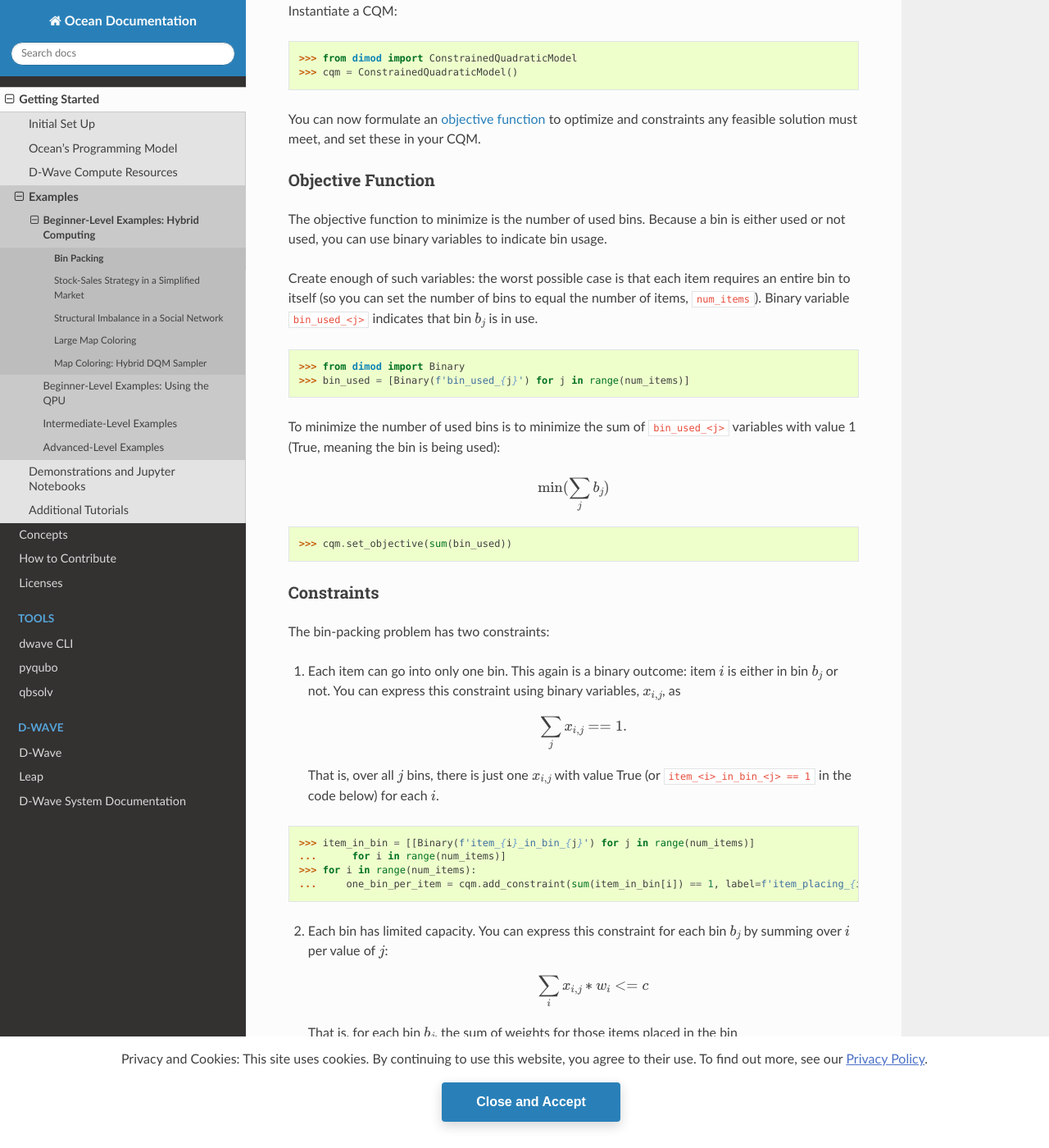
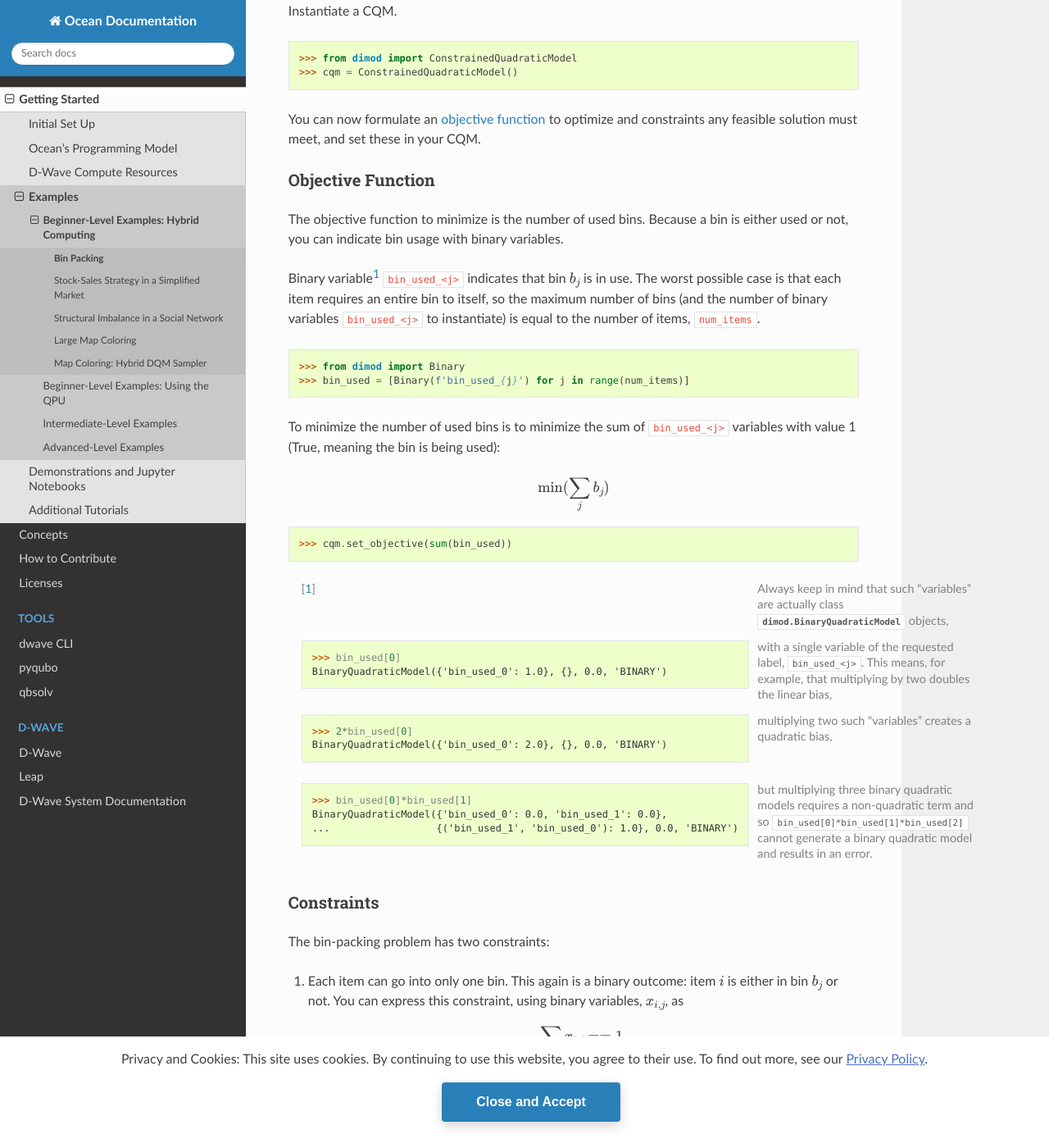
Before and after one commit to dwavesystems/dwave-ocean-sdk, a Sphinx documentation site: the page built from docs/examples/hybrid_cqm_binpacking.rst, in a window 1280 px wide and 1400 px high, scrolled down 1212 px. Shown: the whole window at 82% size. Built offline with Sphinx 7.4.7 and the Read the Docs theme 2.0.0, drawn with Linux system fonts in a browser that asks for light colours; pages that are not in the unit, such as notebooks, are missing from menus; the version number could not be read and is left out; some of the changed text lies outside the part shown.

Commit message:
CQM bin-packing example: edit

```diff
--- a/docs/examples/hybrid_cqm_binpacking.rst
+++ b/docs/examples/hybrid_cqm_binpacking.rst
@@ -6,12 +6,13 @@
 
 This example solves the known hard problem of
 `bin packing <https://en.wikipedia.org/wiki/Bin_packing_problem>`_ to demonstrate
-using Leap's hybrid :term:`CQM` solver on a constrained problem with binary variables.
+using a `Leap <https://cloud.dwavesys.com/leap/>`_ hybrid :term:`CQM` solver on
+a constrained problem with binary variables.
 
-The bin-packing problem is to assign each item, :math:`i`, in a collection of
-items with differing weights, :math:`w_i`, to one of a number of bins, :math:`b_j`,
-with limited capacity, :math:`c`, in such a way as to minimize the number of
-bins used.
+The bin-packing problem is to pack into a number of bins of limited capacity,
+:math:`c`, a collection of items. Each item, :math:`i`, with weight,
+:math:`w_i`, should be assigned to bin, :math:`b_j`, in such a way as to
+minimize the number of bins used.
 
 Example Requirements
 ====================
@@ -22,7 +23,7 @@
   in :ref:`sapi_access`.
 * Ocean tools :doc:`dwave-system </docs_system/sdk_index>` and
   :doc:`dimod </docs_dimod/sdk_index>`.
-* :std:doc:`NumPy <numpy:index>` for some mathematical calculations.
+* The :std:doc:`NumPy <numpy:index>` math package for some calculations.
 
 .. example-requirements-start-marker
 
@@ -63,7 +64,7 @@
 ...       sum(weights), bin_capacity))
 Problem: pack a total weight of 77 into bins of capacity 51.
 
-Instantiate a CQM:
+Instantiate a CQM.
 
 >>> from dimod import ConstrainedQuadraticModel
 >>> cqm = ConstrainedQuadraticModel()
@@ -75,12 +76,12 @@
 ------------------
 
 The objective function to minimize is the number of used bins. Because a bin
-is either used or not used, you can use binary variables to indicate bin usage.
+is either used or not, you can indicate bin usage with binary variables.
 
-Create enough of such variables: the worst possible case is that each item
-requires an entire bin to itself (so you can set the number of bins to equal
-the number of items, :code:`num_items`). Binary variable :code:`bin_used_<j>`
-indicates that bin :math:`b_j` is in use.
+Binary variable\ [#]_ :code:`bin_used_<j>` indicates that bin :math:`b_j` is in use.
+The worst possible case is that each item requires an entire bin to itself, so
+the maximum number of bins (and the number of binary variables :code:`bin_used_<j>`
+to instantiate) is equal to the number of items, :code:`num_items`.
 
 >>> from dimod import Binary
 >>> bin_used = [Binary(f'bin_used_{j}') for j in range(num_items)]
@@ -95,13 +96,38 @@
 
 >>> cqm.set_objective(sum(bin_used))
 
+.. [#]
+
+   Always keep in mind that such "variables" are actually
+   class :class:`dimod.BinaryQuadraticModel` objects,
+
+   >>> bin_used[0]
+   BinaryQuadraticModel({'bin_used_0': 1.0}, {}, 0.0, 'BINARY')
+
+   with a single variable of the requested label, :code:`bin_used_<j>`. This
+   means, for example, that multiplying by two doubles the linear bias,
+
+   >>> 2*bin_used[0]
+   BinaryQuadraticModel({'bin_used_0': 2.0}, {}, 0.0, 'BINARY')
+
+   multiplying two such "variables" creates a quadratic bias,
+
+   >>> bin_used[0]*bin_used[1]
+   BinaryQuadraticModel({'bin_used_0': 0.0, 'bin_used_1': 0.0},
+   ...                  {('bin_used_1', 'bin_used_0'): 1.0}, 0.0, 'BINARY')
+
+   but multiplying three binary quadratic models requires a non-quadratic term
+   and so :code:`bin_used[0]*bin_used[1]*bin_used[2]` cannot generate a binary
+   quadratic model and results in an error.
+
+
 Constraints
 -----------
 
 The bin-packing problem has two constraints:
 
 1. Each item can go into only one bin. This again is a binary outcome: item
-   :math:`i` is either in bin :math:`b_j` or not. You can express this constraint
+   :math:`i` is either in bin :math:`b_j` or not. You can express this constraint,
    using binary variables, :math:`x_{i,j}`, as
 
    .. math::
@@ -117,8 +143,8 @@
 >>> for i in range(num_items):
 ...     one_bin_per_item = cqm.add_constraint(sum(item_in_bin[i]) == 1, label=f'item_placing_{i}')
 
-2. Each bin has limited capacity. You can express this constraint for each bin
-   :math:`b_j` by summing over :math:`i` per value of :math:`j`:
+2. Each bin has limited capacity. You can express this constraint for each bin,
+   :math:`b_j`, by summing over :math:`i` per value of :math:`j`:
 
     .. math::
 
@@ -182,8 +208,8 @@
 2 bins are used.
 
 The code below defines a simple function, :code:`get_indices`, that returns
-the indices signifying the bin and item from variable names. This is used
-in parsing the solutions returned from the hybrid solver below.
+the indices signifying the bin and item from variable names. This is used below
+in parsing the solutions returned from the hybrid solver.
 
 >>> def get_indices(name):
 ...     return [int(digs) for digs in name.split('_') if digs.isdigit()]
```
Also changed, not shown: other parts of docs/examples/hybrid_cqm_binpacking.rst (+2 -2 lines), docs/getting_started.rst (+4 -4 lines).
